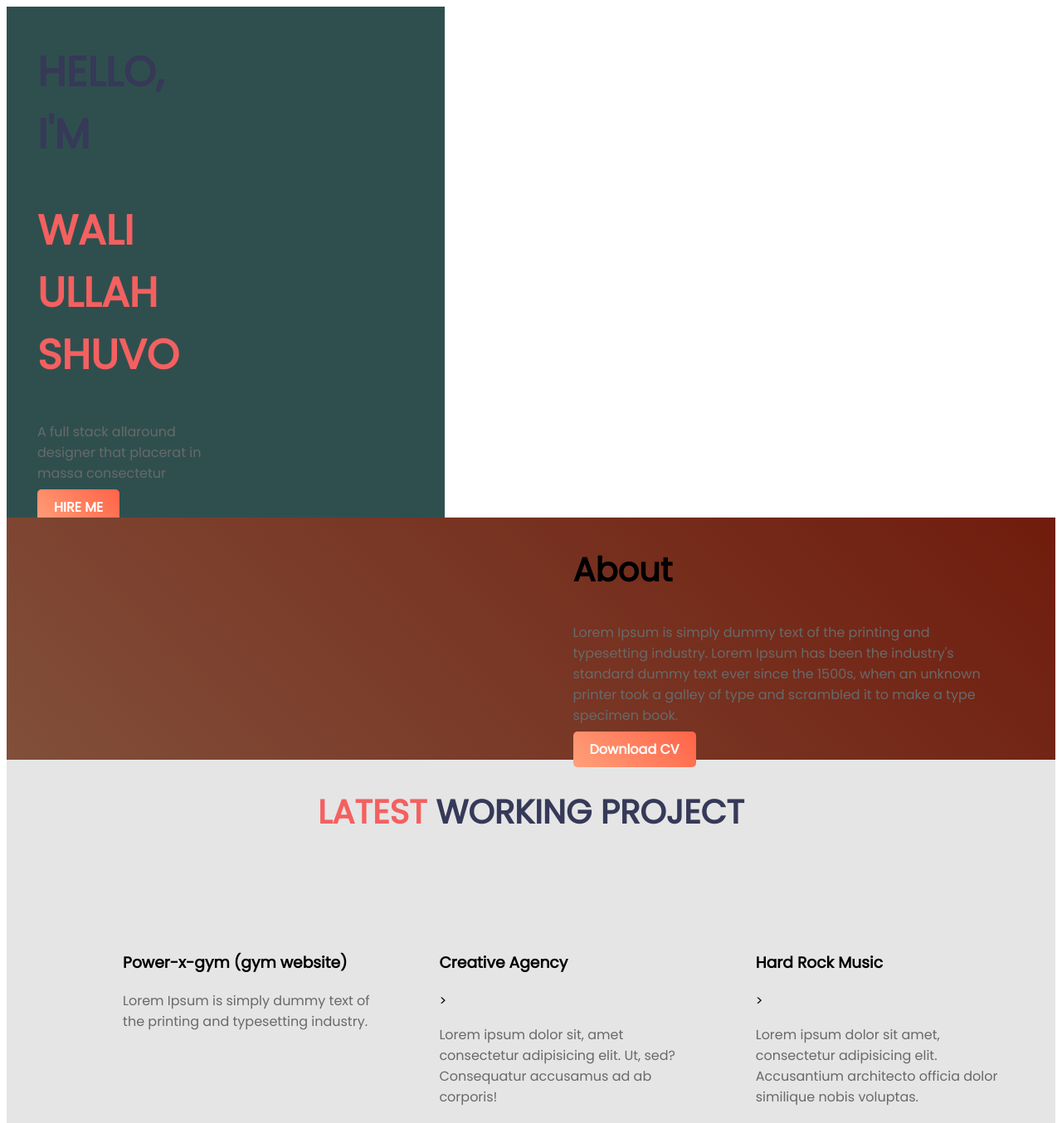
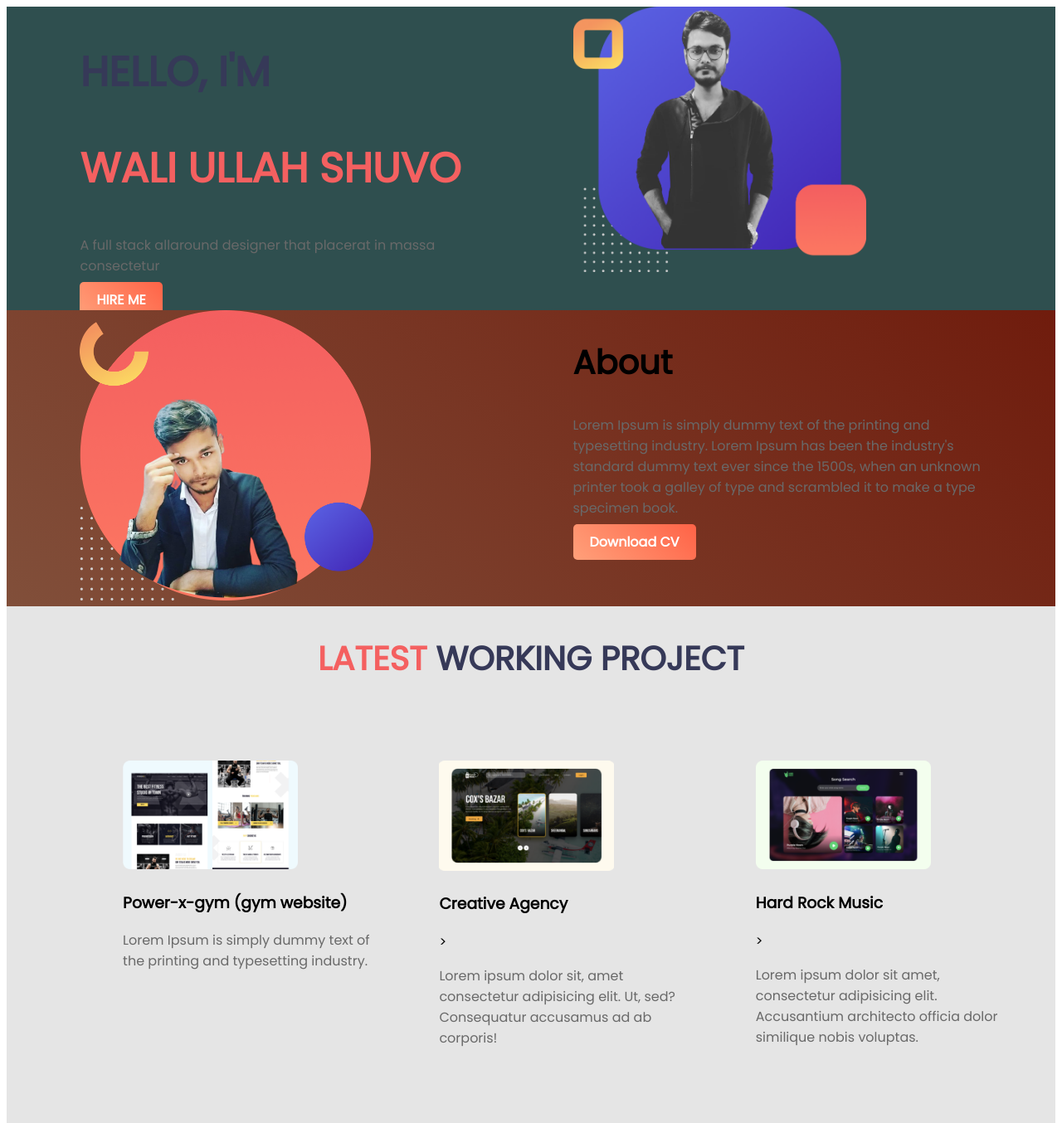
Before and after one commit to StarsWarrior/webPortfolio, a plain HTML site: page index.html in a window 1280 px wide. Shown: the top 1354 px of the page at 83% size. Drawn offline with Linux system fonts and the light colour scheme.

Commit message:
first assignment done

```diff
--- a/index.html
+++ b/index.html
@@ -16,13 +16,13 @@
             <a class="link-button" target="_blank" href="https://linkedin.com/in/wali-ullah-805803173/">HIRE ME</a>
         </div>
         <div class="half-width">
-            <img src="personal-website/images/pic2.png" alt="">
+            <img src="images/pic2.png" alt="">
         </div>
     </section>
 
     <section class="about">
         <div class="half-width">
-            <img src="personal-website/images/pic.png" alt="">
+            <img src="images/pic.png" alt="">
         </div>
 
         <div class="half-width">
@@ -36,18 +36,18 @@
         <h2 class="head-center"><span class="orange-head">LATEST</span> <span class="blue-head">WORKING PROJECT</span></h2>
         <div class="flex-box">
             <div id="gym-project" class="half-width">
-                <img src="personal-website/images/image 4.png" alt="">
+                <img src="images/image 4.png" alt="">
                 <h3>Power-x-gym (gym website)</h3>
                 <p>Lorem Ipsum is simply dummy text of the printing and typesetting industry.
                     </p>
             </div>
             <div id="creative-agency" class="half-width">
-                <img src="personal-website/images/image 5.png" alt="">
+                <img src="images/image 5.png" alt="">
                 <h3>Creative Agency</h3>>
                 <p>Lorem ipsum dolor sit, amet consectetur adipisicing elit. Ut, sed? Consequatur accusamus ad ab corporis!</p>
             </div>
             <div id="rock" class="half-width">
-                <img src="personal-website/images/image 8.png" alt="">
+                <img src="images/image 8.png" alt="">
                 <h3>Hard Rock Music</h3>>
                 <p>Lorem ipsum dolor sit amet, consectetur adipisicing elit. Accusantium architecto officia dolor similique nobis voluptas.</p>
             </div>
@@ -80,9 +80,9 @@
             <h3>waliullahshuvo2@gmail.com</h3>
         </div>
         <div class="social">
-            <a href="www.waliullahshuvo.me"><img src="personal-website/icons/Group 33059.png" alt=""></a>
-            <a href="www.facebook.com/waliullahshuvo"><img src="personal-website/icons/image 6.png" alt=""></a>
-            <a href="www.twitter.com/waliullahshuvo"><img src="personal-website/icons/image 7.png" alt=""></a>
+            <a href="www.waliullahshuvo.me"><img src="images/Group 33059.png" alt=""></a>
+            <a href="www.facebook.com/waliullahshuvo"><img src="images/image 6.png" alt=""></a>
+            <a href="www.twitter.com/waliullahshuvo"><img src="images/image 7.png" alt=""></a>
         </div>
     </footer>
 </body>
```
Also changed, not shown: images/Group 33059.png (added), images/image 4.png (added), images/image 5.png (added), images/image 6.png (added), images/image 7.png (added), images/image 8.png (added), images/pic.png (added), images/pic2.png (added).
